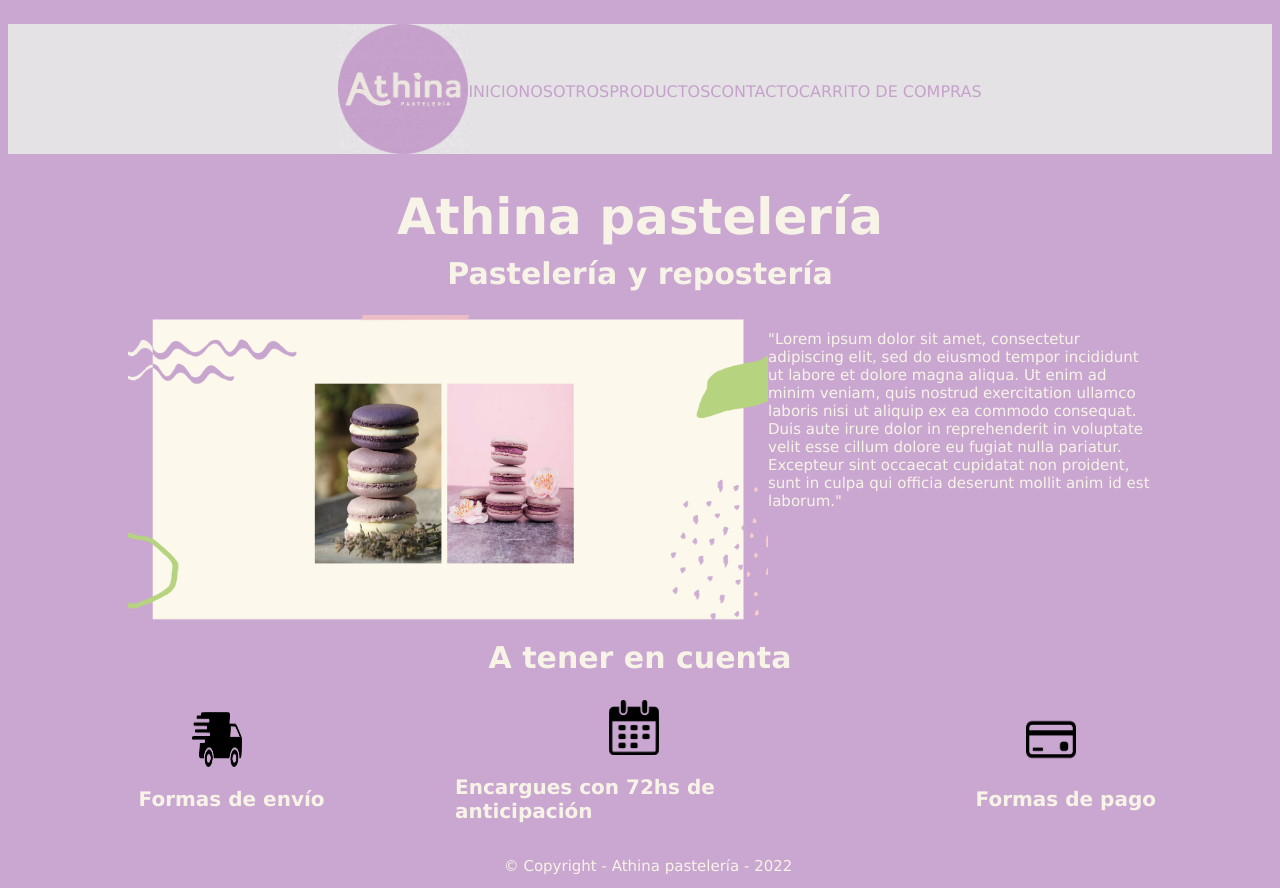
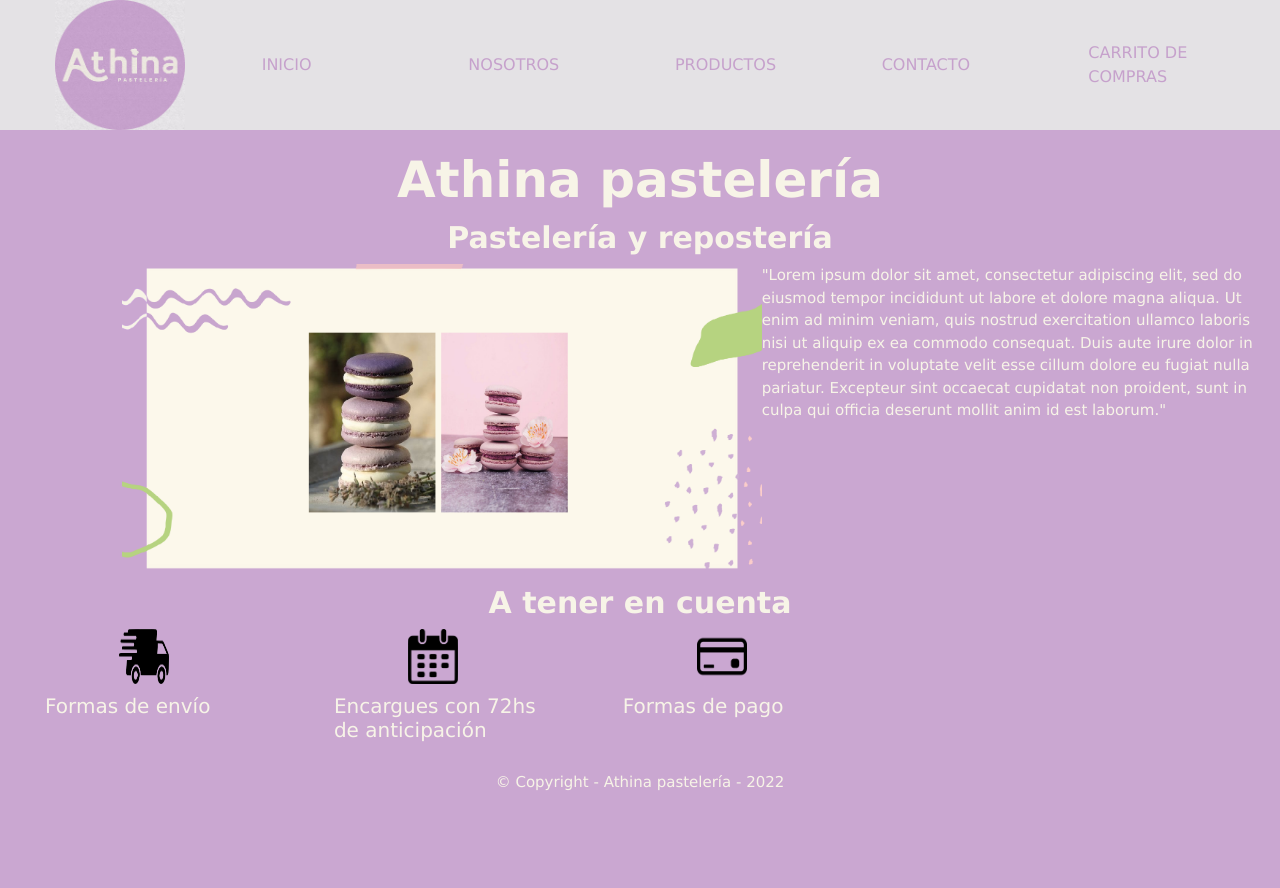
Before and after one commit to athinaizb/Idea-Irazabal, a plain HTML site: page index.html in a window 1280 px wide. After the commit the page ends 805 px from the top, so only its background shows below. Drawn offline with nearby package versions, Linux system fonts and the light colour scheme.

Commit message:
add bootstrap to project

```diff
--- a/index.html
+++ b/index.html
@@ -2,8 +2,15 @@
 <html>
 
 <head>
+    <link rel="stylesheet" href="https://cdn.jsdelivr.net/npm/bootstrap@4.0.0/dist/css/bootstrap.min.css"
+        integrity="sha384-Gn5384xqQ1aoWXA+058RXPxPg6fy4IWvTNh0E263XmFcJlSAwiGgFAW/dAiS6JXm" crossorigin="anonymous">
+    <script src="https://cdn.jsdelivr.net/npm/bootstrap@4.0.0/dist/js/bootstrap.min.js"
+        integrity="sha384-JZR6Spejh4U02d8jOt6vLEHfe/JQGiRRSQQxSfFWpi1MquVdAyjUar5+76PVCmYl"
+        crossorigin="anonymous"></script>
     <link rel="stylesheet" href="./styles/style.css">
     <meta charset="utf-8">
+    <meta name="viewport" content="width=device-width, initial-scale=1">
+
     <title>Athina pastelería</title>
 </head>
 
@@ -14,21 +21,21 @@
             <section id="grid-header">
 
 
-                <nav>
+                <nav class="container-fluid">
 
-                    <ul class="menu">
-                        <li class="nav-item"><a href="index.html"><img class="imagen-logo"
+                    <ul class="menu row">
+                        <li class="nav-item col-2"><a href="index.html"><img class="imagen-logo"
                                     src="./imagenes/logo.jfif" /></a></li>
 
-                        <li class="nav-item"><a href="index.html">INICIO</a></li>
+                        <li class="nav-item col-2"><a href="index.html">INICIO</a></li>
 
-                        <li class="nav-item"><a href="./pages/nosotros.html">NOSOTROS</a></li>
+                        <li class="nav-item col-2"><a href="./pages/nosotros.html">NOSOTROS</a></li>
 
-                        <li class="nav-item"><a href="./pages/productos.html">PRODUCTOS</a></li>
+                        <li class="nav-item col-2"><a href="./pages/productos.html">PRODUCTOS</a></li>
 
-                        <li class="nav-item"><a href="./pages/contacto.html">CONTACTO</a></li>
+                        <li class="nav-item col-2"><a href="./pages/contacto.html">CONTACTO</a></li>
 
-                        <li class="nav-item"><a href="./pages/carrito.html">CARRITO DE COMPRAS</a>
+                        <li class="nav-item col-2"><a href="./pages/carrito.html">CARRITO DE COMPRAS</a>
 
                         </li>
 
@@ -42,38 +49,42 @@
         <h1 id="titulo">Athina pastelería</h1>
         <h2 id="subtitulo">Pastelería y repostería</h2>
 
-        <section id="presentacion">
-
-            <div><img class="macarons" src="imagenes/macarons.png" /></div>
-            <div class="parrafo-inicio">
+        <section id="presentacion" class="container-fluid">
+            <div class="row">
+                <div class="col-lg-1"></div>
+                <div class="col-lg-6 col-xs-12"><img class="macarons" src="imagenes/macarons.png" /></div>
+                <div class="parrafo-inicio col-lg-5 col-xs-12">
                     <p>"Lorem ipsum dolor sit amet, consectetur adipiscing elit,
                         sed do eiusmod tempor incididunt ut labore et dolore magna aliqua.
                         Ut enim ad minim veniam, quis nostrud exercitation ullamco laboris nisi ut aliquip ex ea commodo
                         consequat.
                         Duis aute irure dolor in reprehenderit in voluptate velit esse cillum dolore eu fugiat nulla
                         pariatur.
-                    Excepteur sint occaecat cupidatat non proident, sunt in culpa qui officia deserunt mollit anim id
+                        Excepteur sint occaecat cupidatat non proident, sunt in culpa qui officia deserunt mollit anim
+                        id
                         est
                         laborum."
                     </p>
+                </div>
             </div>
         </section>
 
         <h2 id="consideraciones">A tener en cuenta</h2>
 
-        <section id="particularidades">
-            <div><img class="iconos-inicio" src="imagenes/envios.png" />
+        <section id="particularidades" class="container-fluid">
+            <div class="row">
+            <div class="col-4"><img class="iconos-inicio" src="imagenes/envios.png" />
                 <h3>Formas de envío</h3>
             </div>
-            <div><img class="iconos-inicio" src="imagenes/calendario.png" />
+            <div class="col-4"><img class="iconos-inicio" src="imagenes/calendario.png" />
                 <h3>Encargues con 72hs de anticipación</h3>
             </div>
-            <div><img class="iconos-inicio" src="imagenes/formas-pago.png" />
+            <div class="col-4"><img class="iconos-inicio" src="imagenes/formas-pago.png" />
                 <h3>Formas de pago</h3>
+            </div>
         </div>
         </section>
     </div>
-
 
 
 </body>
--- a/styles/style.css
+++ b/styles/style.css
@@ -4,7 +4,8 @@
 }
 
 #grilla {
-    display: grid;
+    min-height: 95vh;
+    /* display: grid;
     grid-template-areas:
         "header"
         "titulo"
@@ -14,14 +15,13 @@
         "particularidades"
         "footer";
 
-    grid-template-columns: 1fr;
+    grid-template-columns: 1fr; */
     /* grid-template-columns: 1fr;
         grid-template-rows: auto; */
 }
 
 .menu {
-    display: flex;
-    justify-content: space-around;
+
 }
 
 .nav-item {
@@ -48,7 +48,6 @@
 #grid-header {
     grid-area: header;
     background-color: #e4e2e5;
-    height: 130px;
     font-family: Verdana, Geneva, Tahoma, sans-serif;
     font-size: medium;
     justify-items: center;
@@ -56,7 +55,8 @@
 }
 
 .imagen-logo {
-    width: 130px;
+    max-width: 130px;
+    width: 100%;
 }
 
 a {
@@ -64,12 +64,13 @@
     text-decoration: none;
 }
 
-#presentacion {
+/* #presentacion {
     grid-area: presentacion;
     display: grid;
     grid-template-columns: 50vw 30vw;
     justify-content: center;
-}
+    margin-bottom: 20px;
+} */
 
 .macarons {
     width: 50vw;
@@ -91,9 +92,10 @@
 
 
 #particularidades {
-    grid-area: particularidades;
+    /* grid-area: particularidades;
     display: grid;
-    grid-template-columns: repeat(3, 33%);
+    grid-template-columns: repeat(3, 33%); */
+    display: flex;
     justify-items: center;
     align-items: center;
 }
@@ -109,6 +111,8 @@
     animation-duration: 3s;
     animation-direction: alternate;
     position: relative;
+    font-weight: bold;
+    margin-top: 20px;
 }
 
 #titulo {
@@ -121,6 +125,7 @@
     color: #f7f4e7;
     text-align: center;
     margin-top: 10px;
+    font-weight: bold;
 }
 
 @keyframes animacion-titulo {
@@ -152,6 +157,7 @@
     font-size: 20px;
     color: #f7f4e7;
     padding-left: 30px;
+    margin-top: 10px;
 }
 
 #footer {
```
Lines whose indentation alone changed are shown as unchanged.
